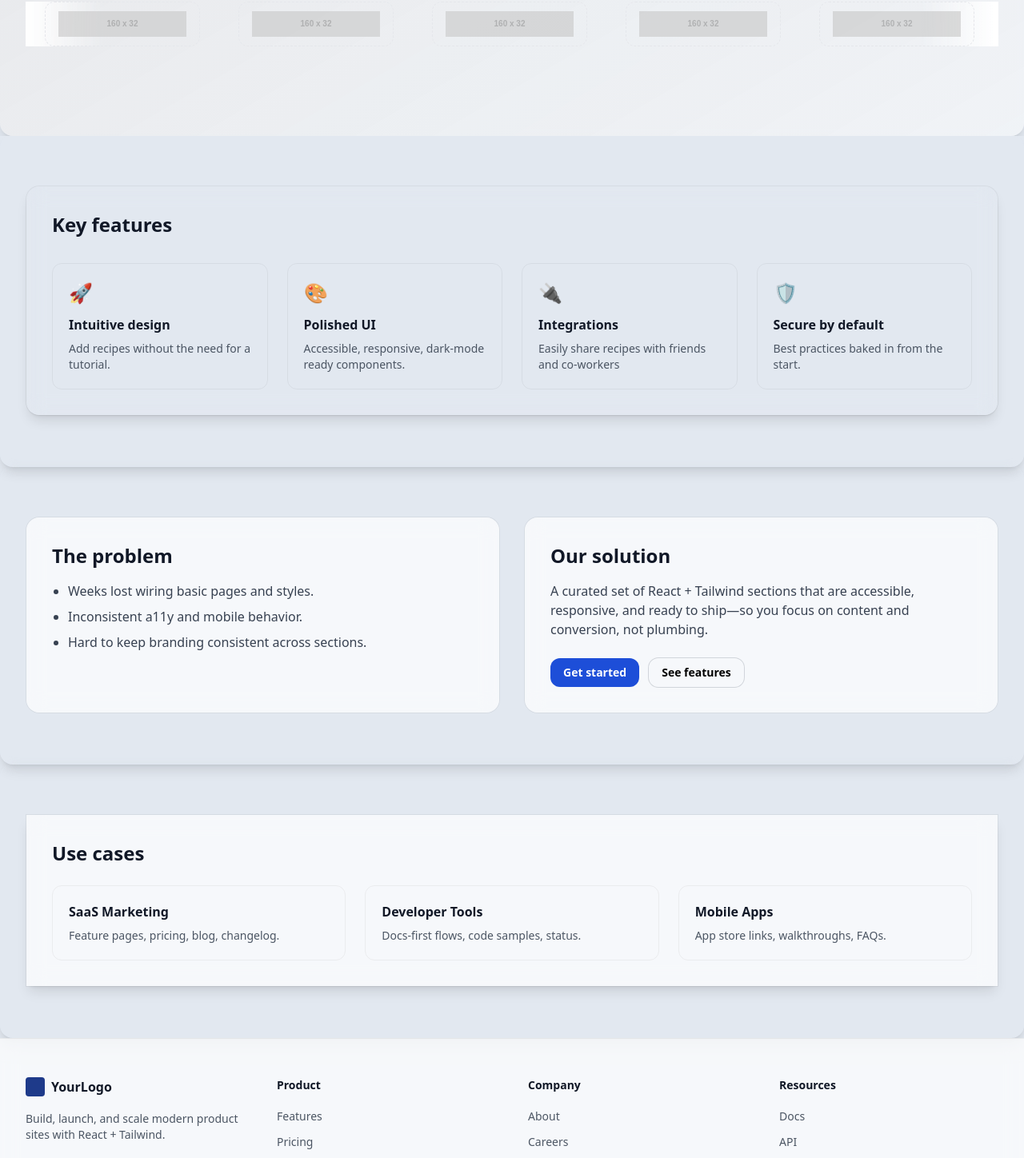
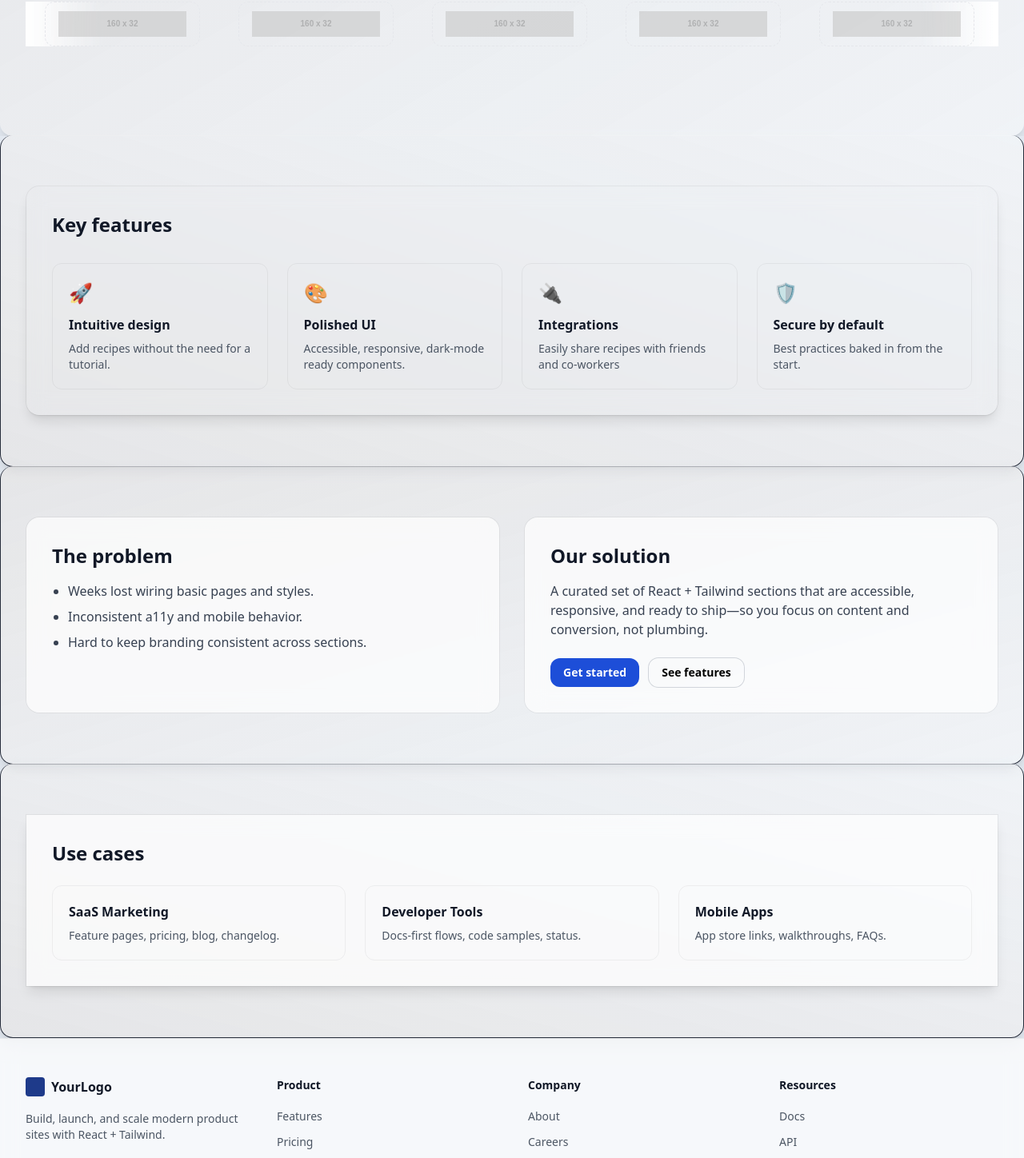
Before and after one commit to JoHeyJo/sling-it-product-site, a React (Vite) app: page / in a window 1280 px wide. Shown: the part 580-2028 px from the top of the page at 80% size. Built offline with nearby package versions, Linux system fonts and the light colour scheme.

Commit message:
WIP: light mode styeles

```diff
--- a/src/sections/Features.tsx
+++ b/src/sections/Features.tsx
@@ -1,12 +1,12 @@
 import { features } from "../data/content";
-import { cardBorder, cardDimensions, darkBgGradient, darkCardBorder } from "../styles";
+import { bgGradient, cardBorder, cardDimensions, darkBgGradient, darkCardBorder } from "../styles";
 
 export default function Features() {
   return (
     <section
       id="Features"
       className={`
-  ${cardDimensions} ${cardBorder} ${darkBgGradient} ${darkCardBorder} bg-gradient-to-tr`}
+  ${cardDimensions} ${bgGradient} ${cardBorder} ${darkBgGradient} ${darkCardBorder} bg-gradient-to-tr`}
     >
       <div
         className="rounded-2xl
--- a/src/sections/ProblemSolution.tsx
+++ b/src/sections/ProblemSolution.tsx
@@ -1,11 +1,11 @@
-import { cardBorder, cardDimensions, darkBgGradient, darkCardBorder } from "../styles";
+import { bgGradient, cardBorder, cardDimensions, darkBgGradient, darkCardBorder } from "../styles";
 
 export default function ProblemSolution() {
   return (
     <section
       id="problem"
       className={`relative
-            ${cardDimensions} ${cardBorder} ${darkBgGradient} ${darkCardBorder} bg-gradient-to-br`}
+            ${cardDimensions} ${bgGradient} ${cardBorder} ${darkBgGradient} ${darkCardBorder} bg-gradient-to-br`}
     >
       <div
         id="edge-blur-top"
--- a/src/sections/UseCases.tsx
+++ b/src/sections/UseCases.tsx
@@ -1,5 +1,6 @@
 import { useCases } from "../data/content";
 import {
+  bgGradient,
   cardBorder,
   cardDimensions,
   darkBgGradient,
@@ -11,7 +12,7 @@ export default function UseCases() {
     <section
       id="use-cases"
       className={`relative
-        ${cardDimensions} ${cardBorder} ${darkBgGradient} ${darkCardBorder} bg-gradient-to-tr `}
+        ${cardDimensions} ${bgGradient} ${cardBorder} ${darkBgGradient} ${darkCardBorder} bg-gradient-to-tr `}
     >
       <div
         id="edge-blur-top"
--- a/src/styles.ts
+++ b/src/styles.ts
@@ -1,7 +1,7 @@
 export const cardDimensions = "mx-auto max-w-7xl px-6 py-16 lg:px-8";
 
 export const cardBorder =
-  "rounded-2xl shadow-lg -mt-px border-x border-b border-slate-200/30 ";
+  "rounded-2xl shadow-lg -mt-px border-x border-b border-gray-900/90 ";
 export const bgGradient = "bg-translucent from-stone-200/70 to-gray-50/60 ";
 
 export const darkCardBorder = "border-x border-b border-gray-900/90d ";
```
